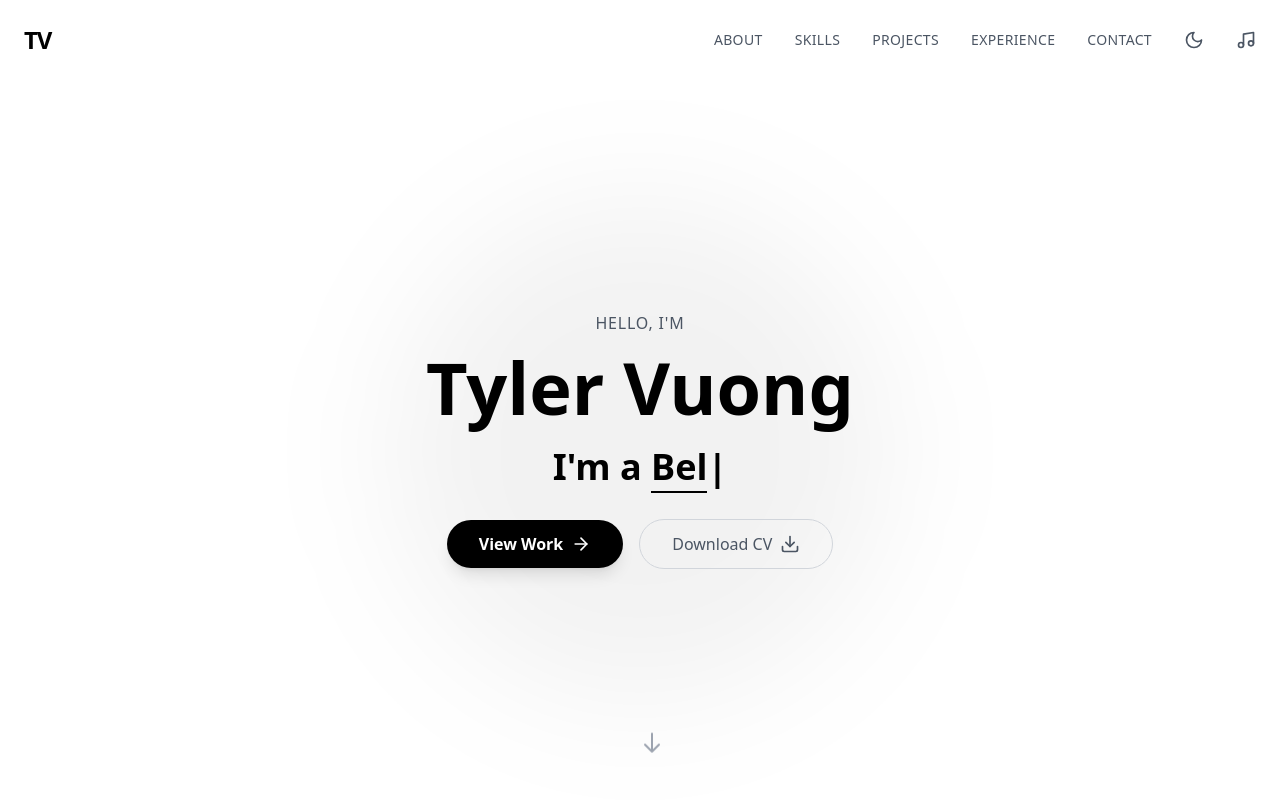
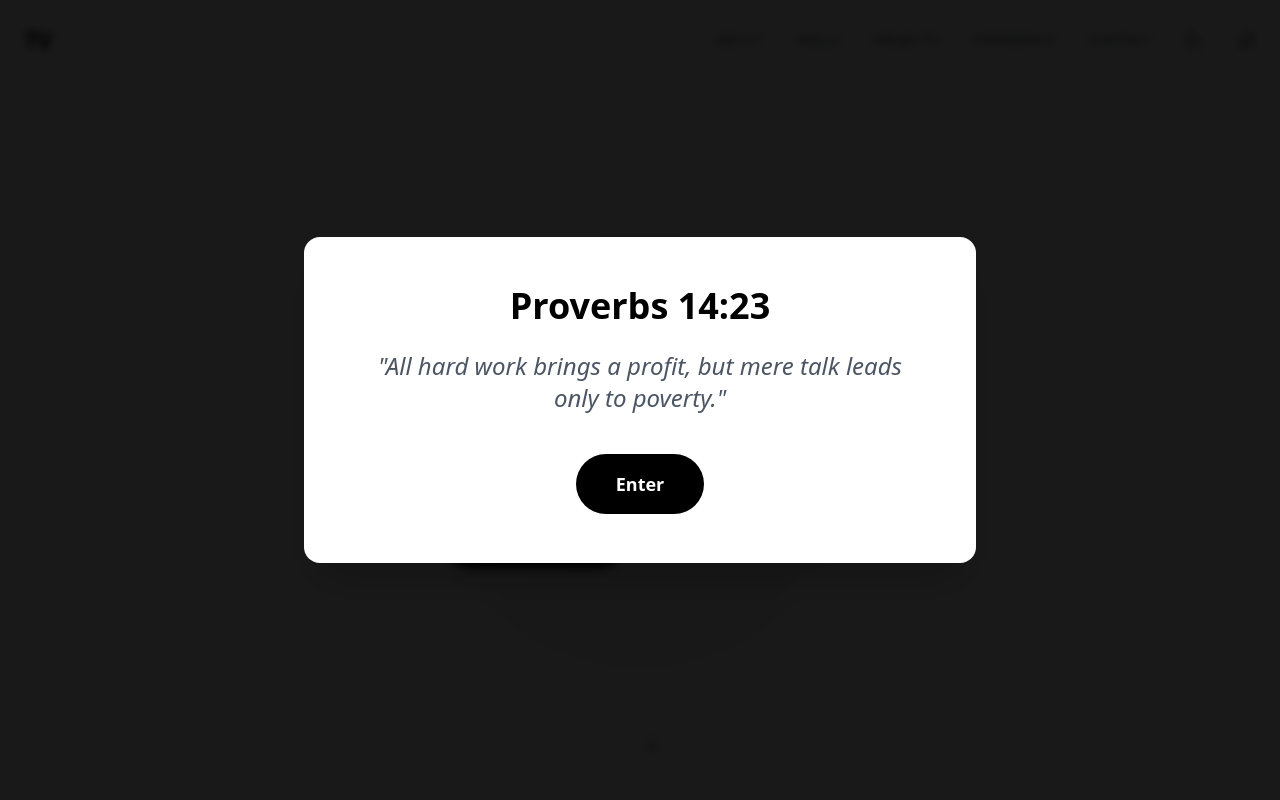
Before and after one commit to SAFESPACE22/Personal_Website, a React (Vite) app: page / in a window 1280 px wide. Shown: the top 800 px of the page. Built offline with nearby package versions, Linux system fonts and the light colour scheme.

Commit message:
Added Autoplay upon getting on the website.

```diff
--- a/src/components/Hero.jsx
+++ b/src/components/Hero.jsx
@@ -23,7 +23,7 @@ const Hero = () => {
     // Typed.js Effect
     useEffect(() => {
         const typed = new Typed(el.current, {
-            strings: ["Software Engineer!", "Graduate Student!", "Believer!"],
+            strings: ["Software Engineer!", "Graduate Student!", "Leader!"],
             typeSpeed: 50,
             backSpeed: 50,
             backDelay: 1000,
--- a/src/components/Navbar.jsx
+++ b/src/components/Navbar.jsx
@@ -14,6 +14,7 @@ const Navbar = () => {
 
     const audioRef = React.useRef(new Audio(BackgroundMusic));
     const [isPlaying, setIsPlaying] = useState(false);
+    const [showWelcome, setShowWelcome] = useState(true);
 
     useEffect(() => {
         audioRef.current.loop = true;
@@ -35,6 +36,11 @@ const Navbar = () => {
 
     const toggleMusic = () => {
         setIsPlaying(!isPlaying);
+    };
+
+    const handleWelcome = () => {
+        setShowWelcome(false);
+        setIsPlaying(true);
     };
 
     useEffect(() => {
@@ -151,6 +157,38 @@ const Navbar = () => {
                 )}
             </AnimatePresence>
             <ScrollProgress />
+
+            {/* Welcome Modal */}
+            <AnimatePresence>
+                {showWelcome && (
+                    <motion.div
+                        initial={{ opacity: 0 }}
+                        animate={{ opacity: 1 }}
+                        exit={{ opacity: 0 }}
+                        className="fixed inset-0 z-[60] bg-black/90 backdrop-blur-sm flex items-center justify-center p-4"
+                    >
+                        <motion.div
+                            initial={{ scale: 0.9, opacity: 0 }}
+                            animate={{ scale: 1, opacity: 1 }}
+                            transition={{ delay: 0.2 }}
+                            className="bg-white dark:bg-obsidian border border-white/10 p-8 md:p-12 rounded-2xl max-w-2xl text-center shadow-2xl"
+                        >
+                            <h2 className="text-3xl md:text-4xl font-bold text-black dark:text-white mb-6">
+                                Proverbs 14:23
+                            </h2>
+                            <p className="text-xl md:text-2xl text-gray-600 dark:text-gray-300 mb-10 leading-relaxed italic">
+                                "All hard work brings a profit, but mere talk leads only to poverty."
+                            </p>
+                            <button
+                                onClick={handleWelcome}
+                                className="bg-black dark:bg-white text-white dark:text-black px-10 py-4 rounded-full font-bold text-lg hover:bg-gray-800 dark:hover:bg-gray-200 transition-all transform hover:scale-105 active:scale-95"
+                            >
+                                Enter
+                            </button>
+                        </motion.div>
+                    </motion.div>
+                )}
+            </AnimatePresence>
         </nav>
     );
 };
```
